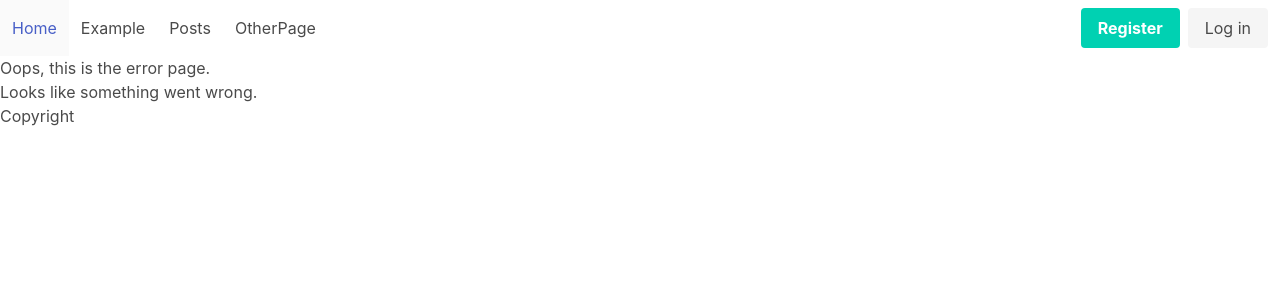
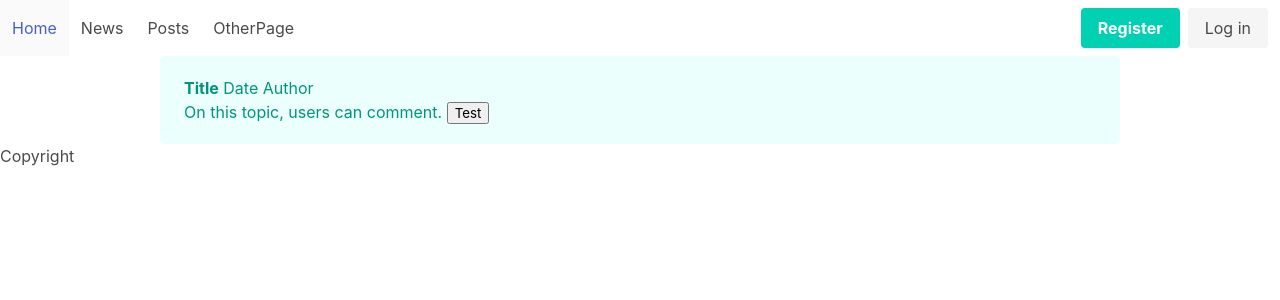
Before and after one commit to atjager/web2bead1, a PHP site: page /?controller=news&action=home in a window 1280 px wide. Shown: the top 300 px of the page. Run offline with PHP 8.4, Linux system fonts and the light colour scheme.

Commit message:
Bulma, sql export, news layout

```diff
--- /dev/null
+++ b/controllers/newsController.php
@@ -0,0 +1,12 @@
+<?php
+  class NewsController {
+    public function home() {
+
+      require_once('views/news/home.php');
+    }
+
+    public function error() {
+      require_once('views/news/error.php');
+    }
+  }
+?>
--- a/routes.php
+++ b/routes.php
@@ -11,8 +11,8 @@
         require_once('models/post.php');
         $controller = new PostsController();
       break;
-      case 'example':
-        $controller= new ExampleController();
+      case 'news':
+        $controller= new NewsController();
         break;
       case 'user':
         require_once('models/user.php');
@@ -26,7 +26,7 @@
   // we're adding an entry for the new controller and its actions
   $controllers = array('pages' => ['home', 'error','otherPage','login', 'register', 'authDone'],
                        'posts' => ['index', 'show'],
-                       'example' => ['home'],
+                       'news' => ['home'],
                        'user'=>['login','logout','register']);
 
   if (array_key_exists($controller, $controllers)) {
--- a/views/example/home.php
+++ /dev/null
@@ -1,6 +0,0 @@
-<!DOCTYPE html>
-<html>
-    <body>
-        <div>Valami</div>
-    </body>
-</html>
--- a/views/layout.php
+++ b/views/layout.php
@@ -10,8 +10,8 @@
         Home
       </a>
 
-      <a href='?controller=example&action=home' class="navbar-item">
-        Example
+      <a href='?controller=news&action=home' class="navbar-item">
+        News
       </a>
 
       <a href='?controller=posts&action=index' class="navbar-item">
--- /dev/null
+++ b/views/news/home.php
@@ -0,0 +1,9 @@
+<div class="container is-max-desktop">
+    <div class="notification is-primary is-light">
+        <b>Title</b> <span>Date</span> <span>Author</span>
+        <br>
+
+        On this topic, users can comment.
+        <button class="">Test</button>
+    </div>
+</div>
```
Also changed, not shown: TODO.txt (added, +10 -0 lines), controllers/exampleController.php (deleted, +0 -12 lines), db_source/web2bead1.sql.
